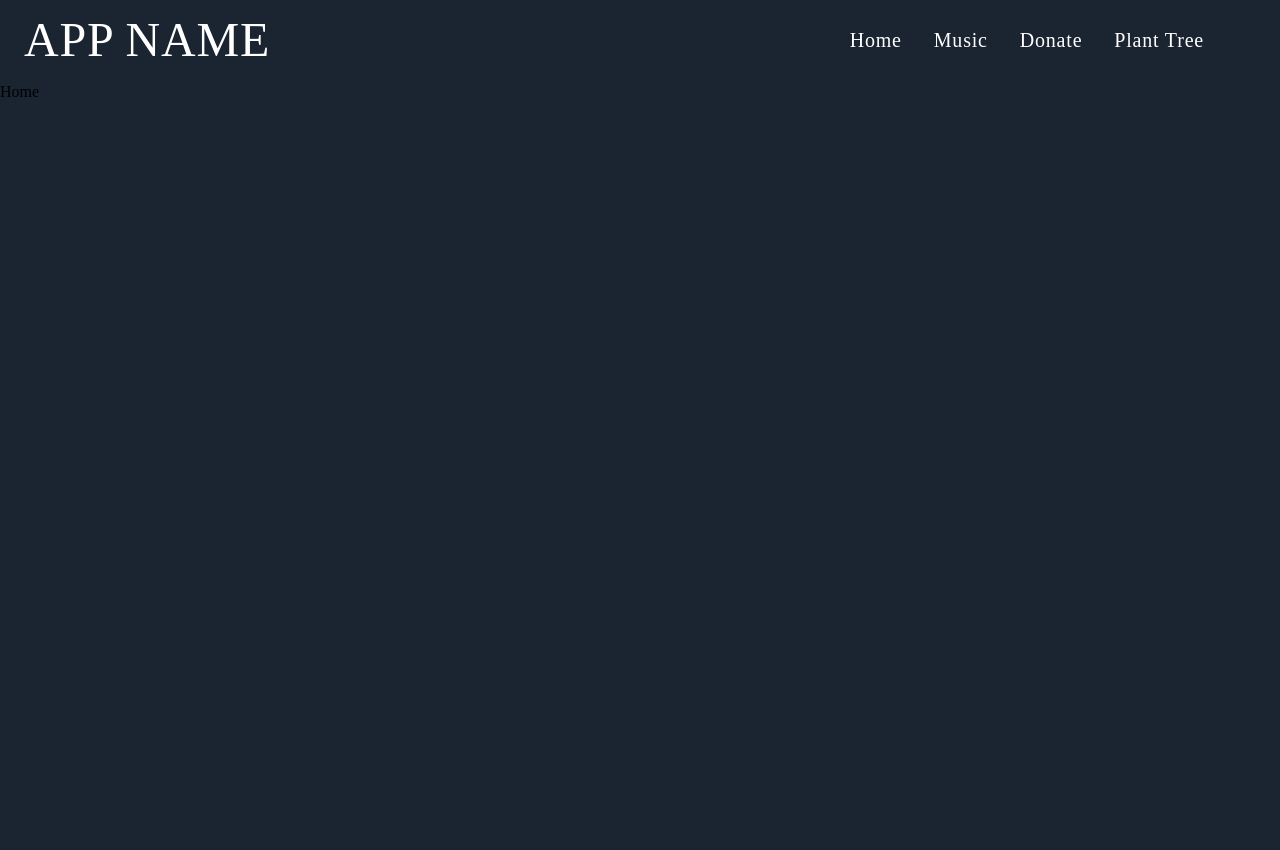
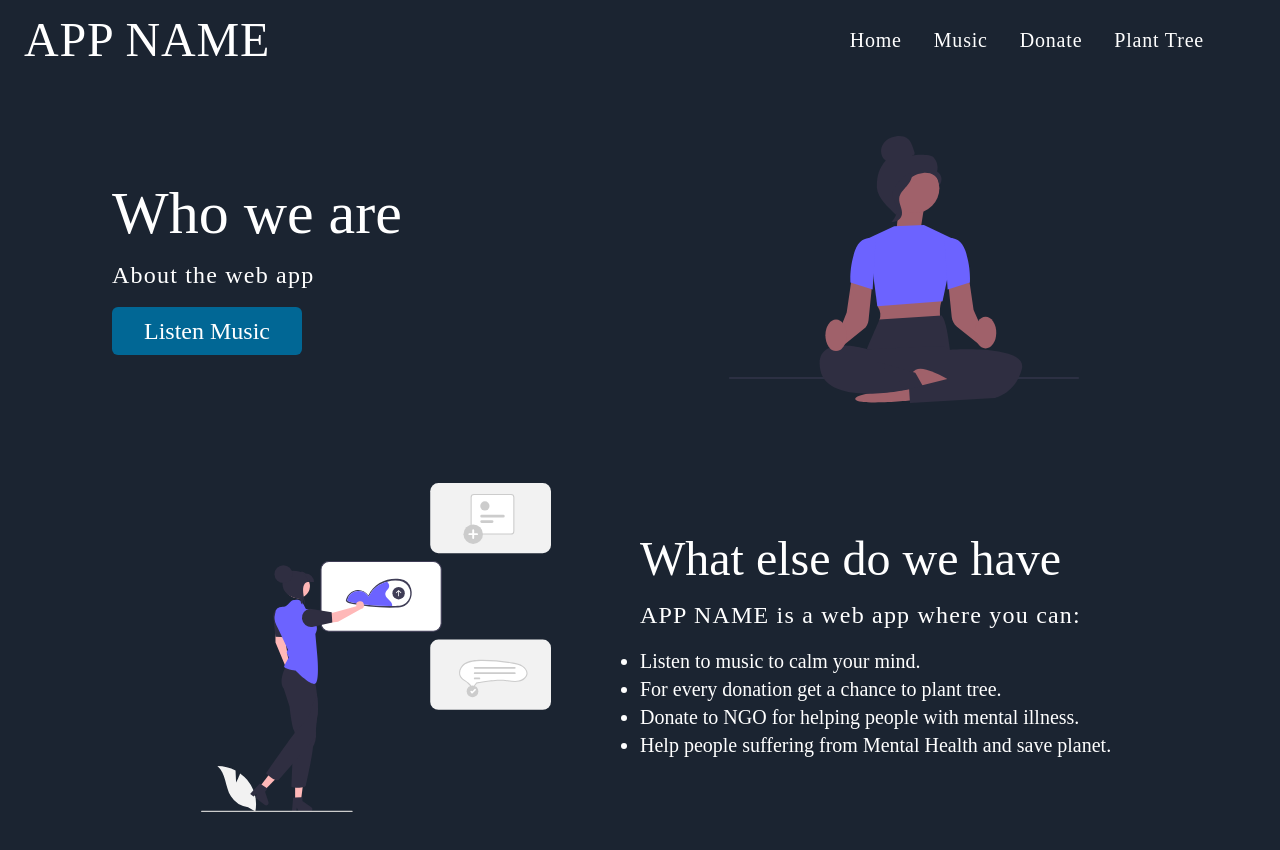
Before and after one commit to Harshal0902/Reconnect-Ed, a React (Create React App) app in the folder client/: page / in a window 1280 px wide. Shown: the top 850 px of the page. Before the commit the page ends 800 px from the top, so only its background shows below. Built offline with nearby package versions, Linux system fonts and the light colour scheme.

Commit message:
✨ Add Home page

```diff
--- a/client/src/pages/Home.js
+++ b/client/src/pages/Home.js
@@ -1,7 +1,44 @@
-import React from 'react'
+import React, { useEffect, useState } from "react"
+import HeroImg from '../assets/hero.svg'
+import FeatImg from '../assets/feat.svg'
+import { Link } from 'react-router-dom';
 
 export default function Home() {
+
   return (
-    <div>Home</div>
+    <div className='md:mx-28 mx-4 text-white py-10'>
+
+      <div className='md:grid md:grid-cols-2 items-center'>
+        <div className=''>
+          <h1 className='text-3xl md:text-6xl'>Who we are</h1>
+          <p className='text-xl md:text-2xl py-4 tracking-wider'>About the web app</p>
+
+          <Link to="/music">
+            <button className='bg-secondary py-2 px-8 rounded-md text-xl md:text-2xl'>Listen Music</button>
+          </Link>
+
+        </div>
+        <div className="grid place-items-center py-4 drop-shadow-3xl shadow-black">
+          <img src={HeroImg} alt="img" width="350" height="350" />
+        </div>
+      </div>
+
+      <div className='md:grid md:grid-cols-2 pt-12 items-center'>
+        <div className="grid place-items-center py-4 drop-shadow-3xl shadow-black">
+          <img src={FeatImg} alt="img" width="350" height="350" />
+        </div>
+        <div className=''>
+          <h1 className='text-5xl'>What else do we have</h1>
+          <p className='text-xl md:text-2xl py-4 tracking-wider'> APP NAME is a web app where you can:
+          </p>
+          <ul className="text-xl">
+            <li className="list-disc">Listen to music to calm your mind.</li>
+            <li className="list-disc">For every donation get a chance to plant tree.</li>
+            <li className="list-disc">Donate to NGO for helping people with mental illness.</li>
+            <li className="list-disc">Help people suffering from Mental Health and save planet.</li>
+          </ul>
+        </div>
+      </div>
+    </div>
   )
 }
```
